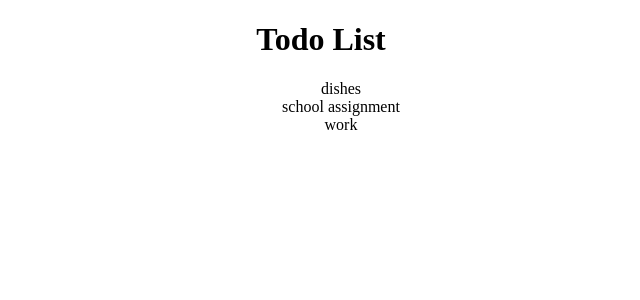
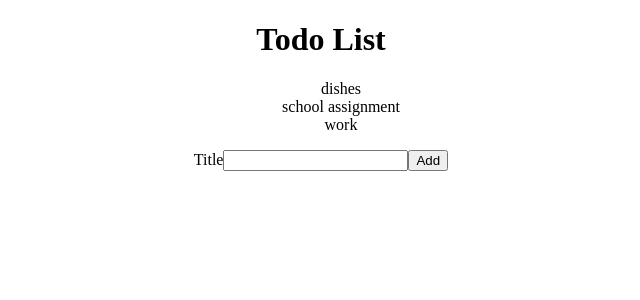
Before and after one commit to brittney-betzold/FlamingoClass-react-app, a React (Create React App) app in the folder flamingoclass-react-todo/: page / in a window 1280 px wide. Shown: the top 300 px of the page, without its empty margins (319-959 px from the left). Built offline with nearby package versions, Linux system fonts and the light colour scheme; the HTML template or start-up script is replaced by a standard one.

Commit message:
lesson1.2

```diff
--- /dev/null
+++ b/flamingoclass-react-todo/src/AddTodoForm.js
@@ -0,0 +1,13 @@
+import React from "react";
+
+function AddTodoForm() {
+    return(
+        <form>
+            <label htmlFor="todoTitle">Title</label>
+            <input id = "todoTitle" type = "text" name = "todoTitle"></input>
+            <button type = "submit">Add</button>
+        </form>
+    )
+}
+
+export default AddTodoForm;
--- a/flamingoclass-react-todo/src/App.js
+++ b/flamingoclass-react-todo/src/App.js
@@ -1,28 +1,14 @@
 import React from "react";
-const todoList = [
-  { id: 1, title: "dishes" },
-  {
-    id: 2,
-    title: "school assignment",
-  },
-  {
-    id: 3,
-    title: "work",
-  },
-];
+import TodoList from "./TodoList";
+import AddTodoForm from "./AddTodoForm";
 function App() {
   return (
-    <div style={{ textAlign: "center"}}>
-      <header>
-        <h1>Todo List</h1>
-      </header>
-      <ul>
-    {todoList.map((todo) => (
-      <li style = {{listStyleType: "none"}} key = {todo.id}>{todo.title}</li>
-    ))}
-  </ul>
-</div>
+    <div style={{ textAlign: "center" }}>
+      <h1>Todo List</h1>
+      <TodoList />
+      <AddTodoForm />
+    </div>
   );
-    };
+}
 
 export default App;
--- /dev/null
+++ b/flamingoclass-react-todo/src/TodoList.js
@@ -0,0 +1,23 @@
+import React from "react";
+const todoList = [
+    { id: 1, title: "dishes" },
+    {
+      id: 2,
+      title: "school assignment",
+    },
+    {
+      id: 3,
+      title: "work",
+    },
+  ];
+function TodoList() {
+        return(
+            <ul>
+            {todoList.map((todo) => (
+              <li style = {{listStyleType: "none"}} key = {todo.id}>{todo.title}</li>
+            ))}
+          </ul>
+        )
+}
+
+export default TodoList;
```
